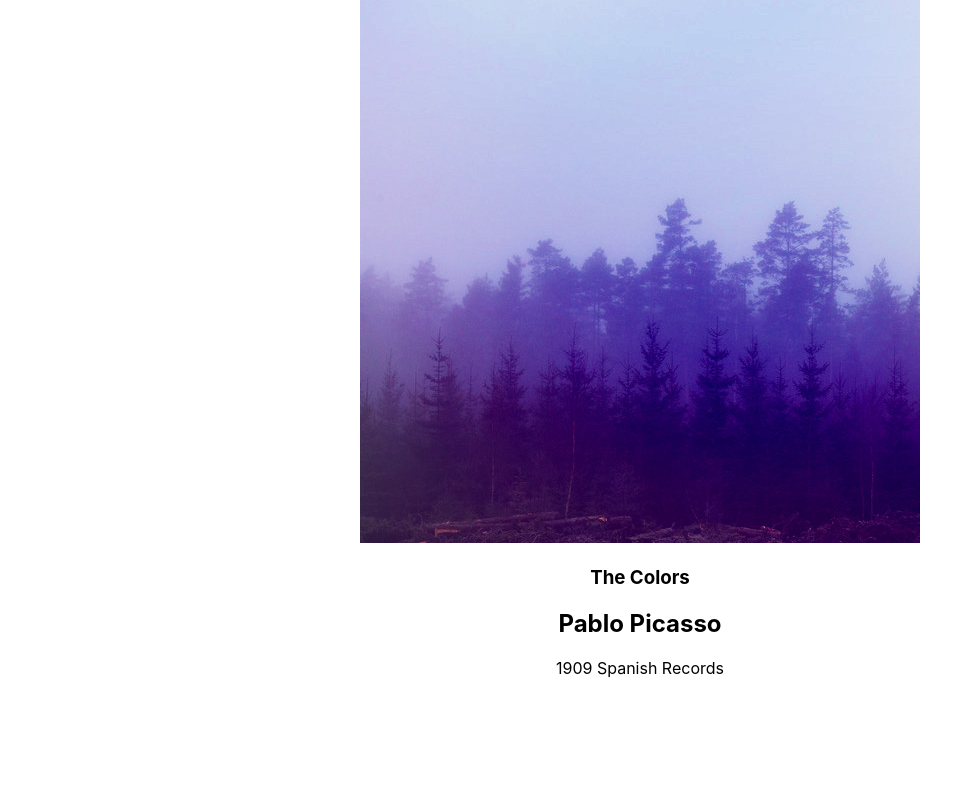
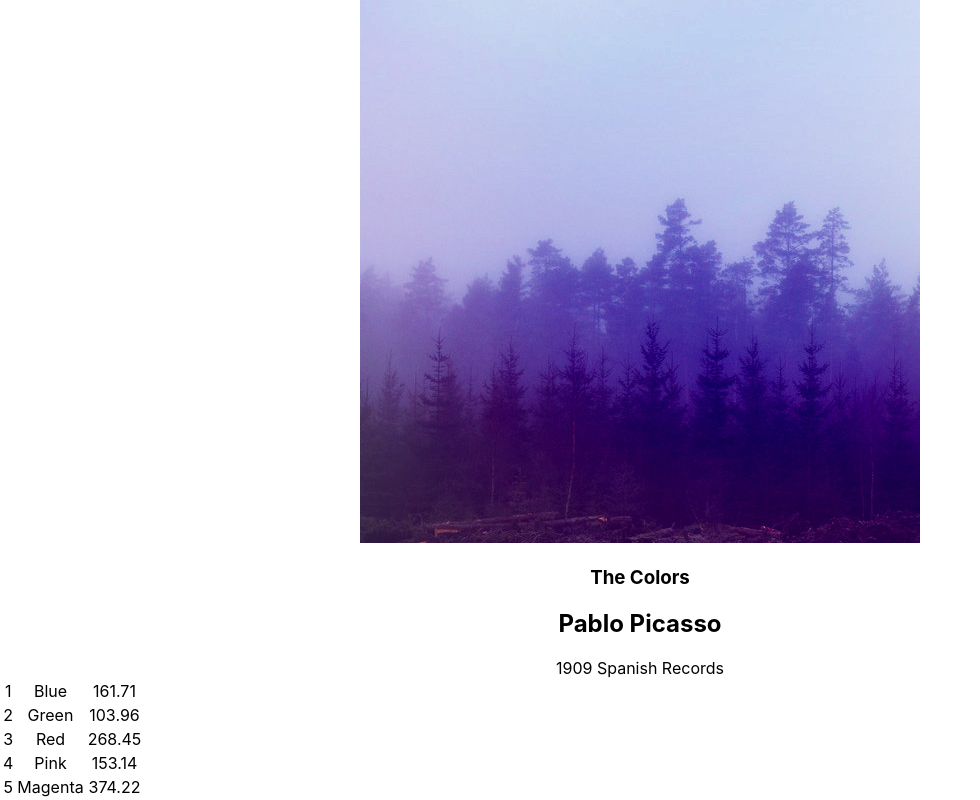
Before and after one commit to danis-developments/bloc-jams-react, a React (Create React App) app: page /album/the-colors in a window 1280 px wide. Shown: the part 817-1617 px from the top of the page, without its empty margins (0-980 px from the left). Before the commit the page ends 1495 px from the top, so only its background shows below. Built offline with nearby package versions, Linux system fonts and the light colour scheme.

Commit message:
Assignment 2758 Bloc Jams Component Album: complete

```diff
--- a/src/components/Album.js
+++ b/src/components/Album.js
@@ -32,6 +32,10 @@ class Album extends Component {
             <col id="song-duration-column" />
           </colgroup>
           <tbody>
+            {this.state.album.songs.map((song, index) => {
+              return (<tr key={index}><td>{index + 1}</td><td>{song.title}</td><td>{song.duration}</td></tr>)
+            })
+            }
           </tbody>
         </table>
       </section>
```
